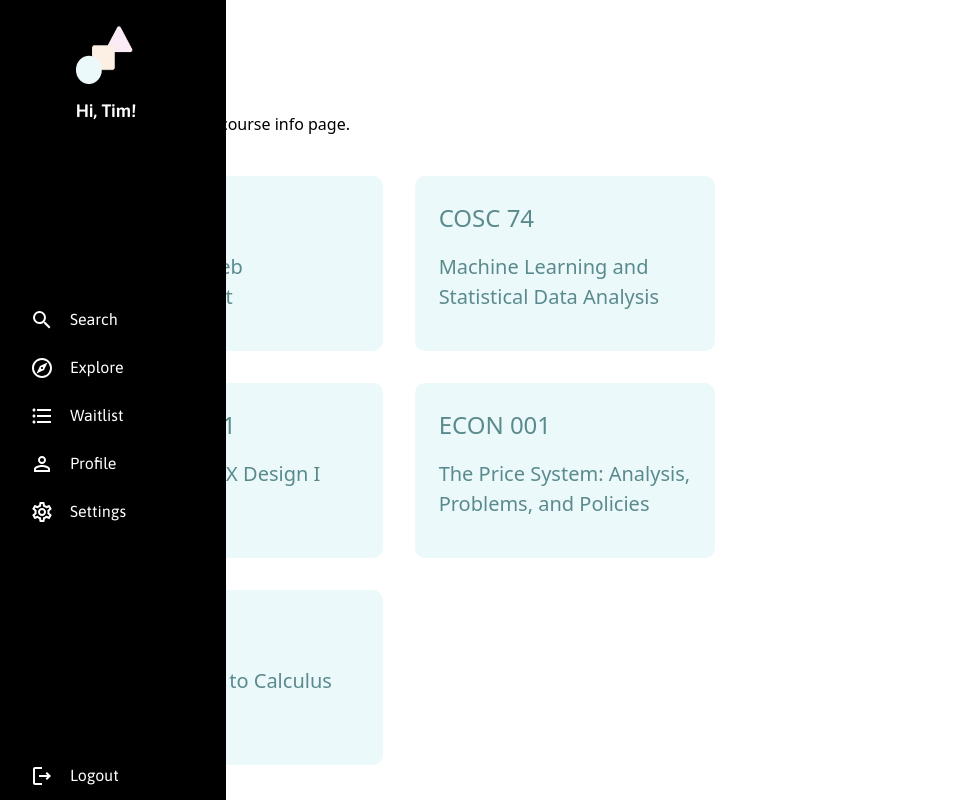
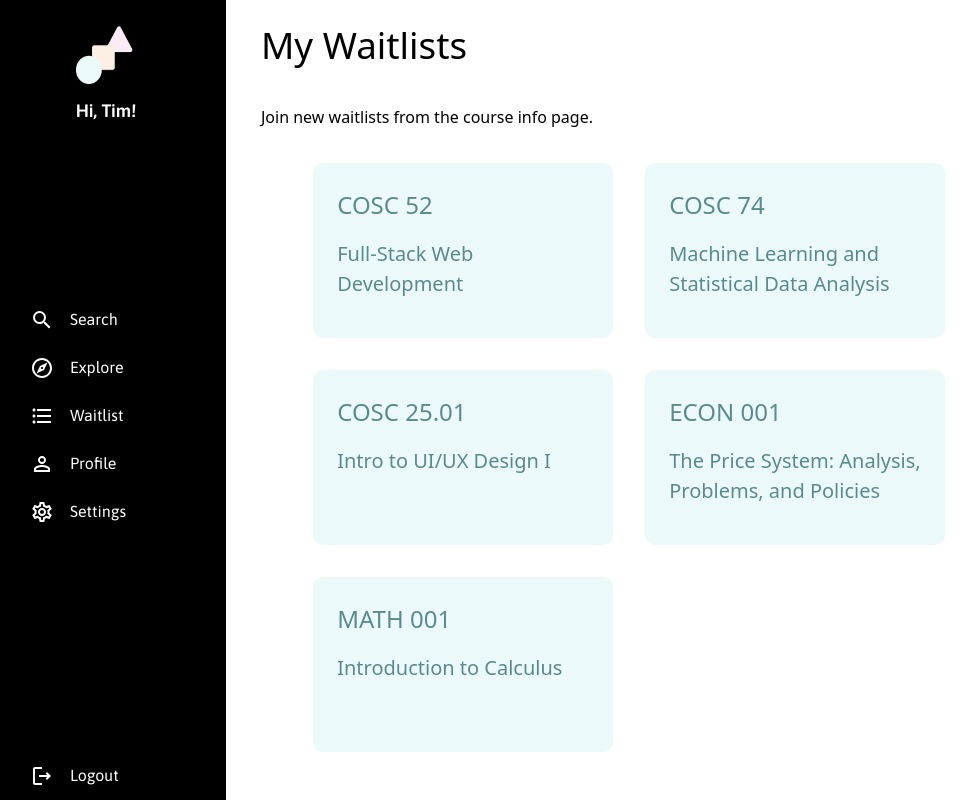
Before and after one commit to alxfngg/test-class-fe2, a Next.js app: page /waitlist in a window 1280 px wide. Shown: the top 800 px of the page, without its empty margins (14-990 px from the left). Built offline with nearby package versions, Linux system fonts and the light colour scheme.

Commit message:
added padding to waitlist page for navbar

```diff
--- a/styles/WaitlistDetail.module.css
+++ b/styles/WaitlistDetail.module.css
@@ -1,5 +1,5 @@
 .container {
-  padding: 0 2rem;
+  padding: 0 100px 50px 275px;
 }
 
 .main {
--- a/styles/WaitlistHome.module.css
+++ b/styles/WaitlistHome.module.css
@@ -1,5 +1,5 @@
 .container {
-    padding: 0 2rem;
+    padding: 0 100px 50px 275px;
 }
 
 .main {
```
